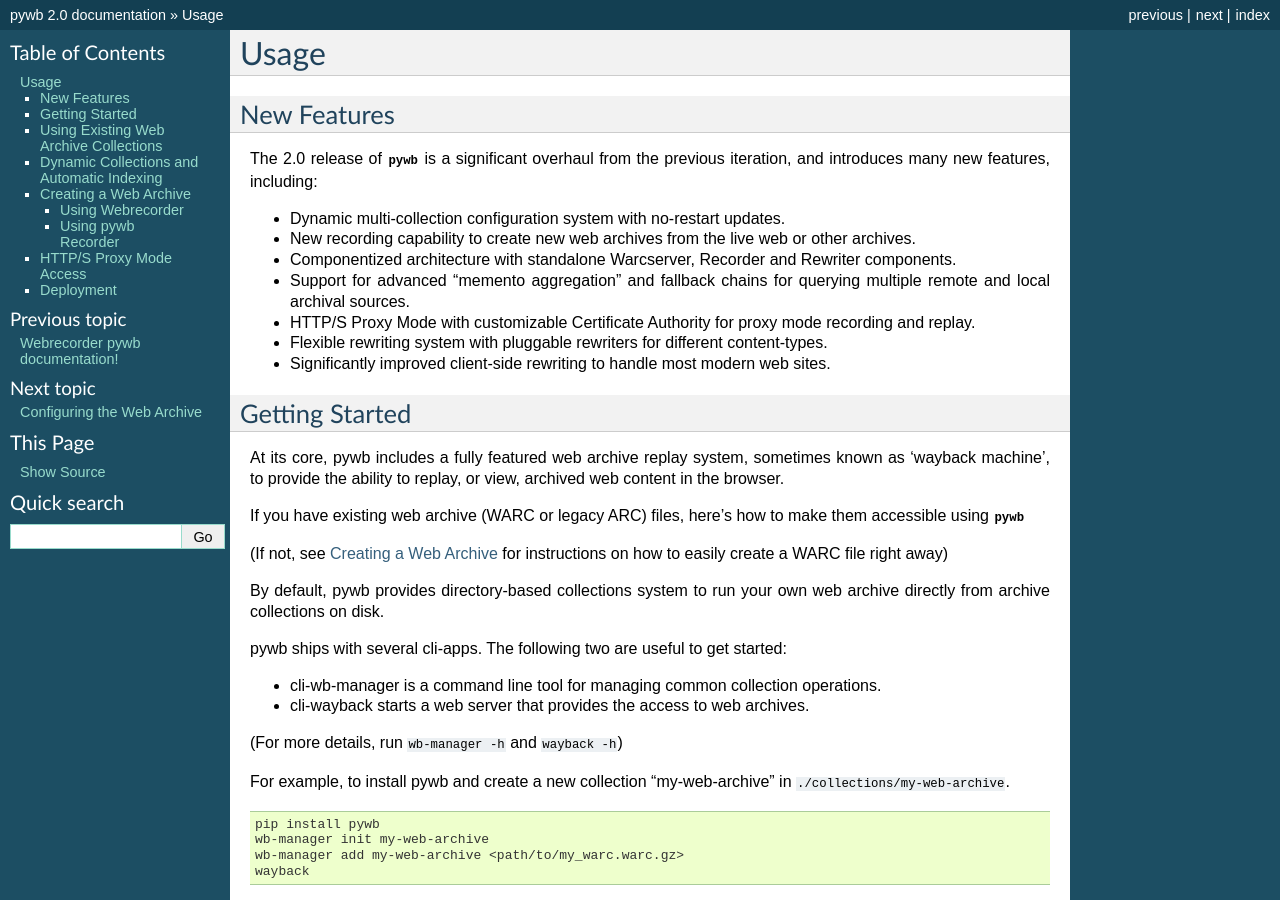
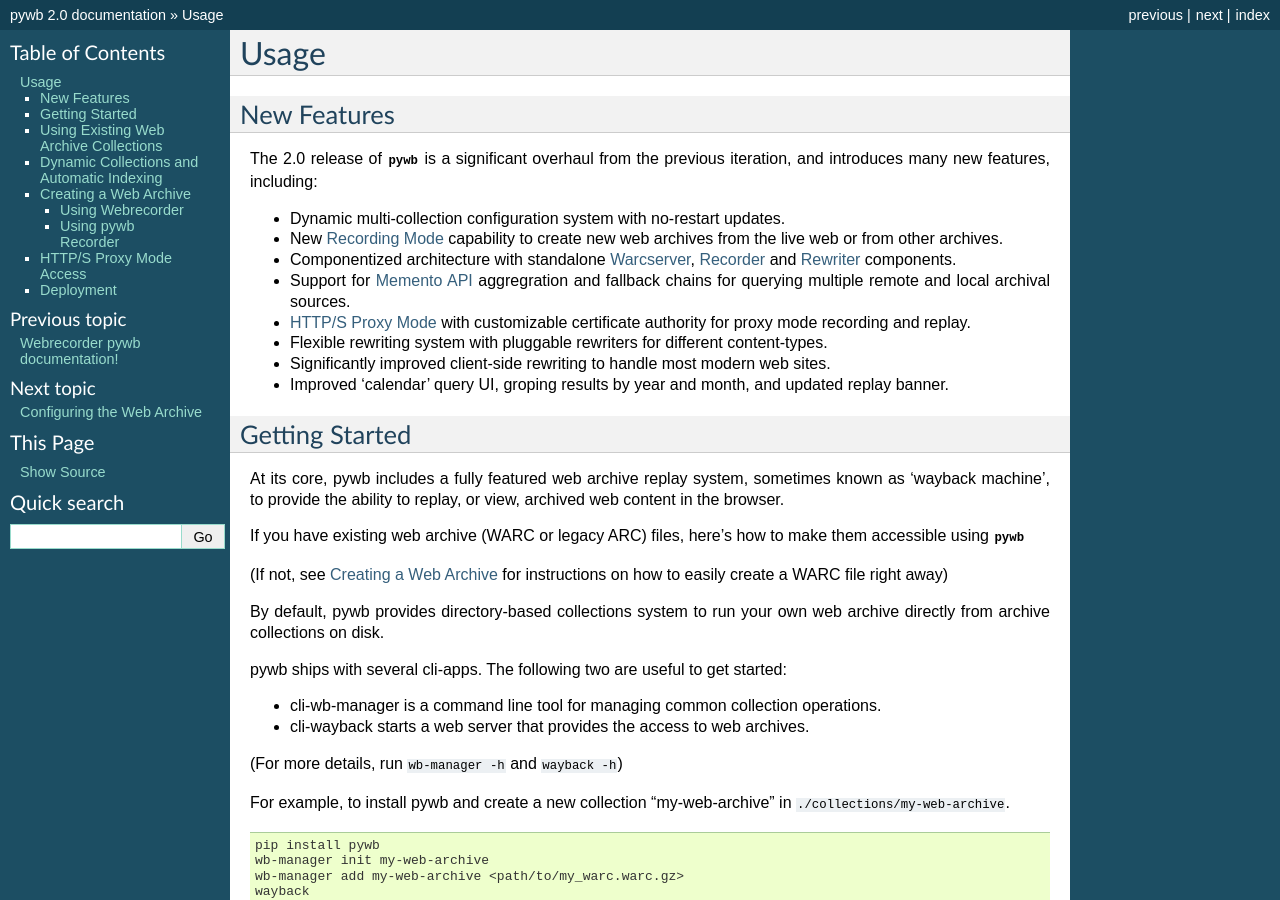
Before and after one commit to webrecorder/pywb, a Sphinx documentation site: the page built from docs/manual/usage.rst, in a window 1280 px wide and 900 px high. Built offline with Sphinx 7.4.7, drawn with Linux system fonts in a browser that asks for light colours; pages that are not in the unit, such as notebooks, are missing from menus.

Commit message:
README: update features list, contributing section, fix typo docs: update features list, add more links to other sections renaming: change 'ikreymer/pywb' -> 'webrecorder/pywb', add Rhizome to copyright statement Dockerfile: remove deprecated MAINTAINER, add 'ARG PYTHON' to support custom base python image

```diff
--- a/docs/manual/recorder.rst
+++ b/docs/manual/recorder.rst
@@ -1,3 +1,5 @@
+.. _recorder:
+
 Recorder
 ========
 
--- a/docs/manual/rewriter.rst
+++ b/docs/manual/rewriter.rst
@@ -1,3 +1,5 @@
+.. _rewriter:
+
 Rewriter
 ========
 
--- a/docs/manual/usage.rst
+++ b/docs/manual/usage.rst
@@ -10,17 +10,19 @@
 
 * Dynamic multi-collection configuration system with no-restart updates.
 
-* New recording capability to create new web archives from the live web or other archives.
+* New :ref:`recording-mode` capability to create new web archives from the live web or from other archives.
 
-* Componentized architecture with standalone Warcserver, Recorder and Rewriter components.
+* Componentized architecture with standalone :ref:`warcserver`, :ref:`recorder` and :ref:`rewriter` components.
 
-* Support for advanced "memento aggregation" and fallback chains for querying multiple remote and local archival sources.
+* Support for :ref:`memento-api` aggregration and fallback chains for querying multiple remote and local archival sources.
 
-* HTTP/S Proxy Mode with customizable Certificate Authority for proxy mode recording and replay.
+* :ref:`https-proxy` with customizable certificate authority for proxy mode recording and replay.
 
 * Flexible rewriting system with pluggable rewriters for different content-types.
 
 * Significantly improved client-side rewriting to handle most modern web sites.
+
+* Improved 'calendar' query UI, groping results by year and month, and updated replay banner.
 
 
 Getting Started
--- a/pywb/static/default_banner.js
+++ b/pywb/static/default_banner.js
@@ -1,7 +1,7 @@
 /*
-Copyright(c) 2013-2014 Ilya Kreymer. Released under the GNU General Public License.
+Copyright(c) 2013-2018 Rhizome and Ilya Kreymer. Released under the GNU General Public License.
 
-This file is part of pywb, https://github.com/ikreymer/pywb
+This file is part of pywb, https://github.com/webrecorder/pywb
 
     pywb is free software: you can redistribute it and/or modify
     it under the terms of the GNU General Public License as published by
--- a/pywb/static/vidrw.js
+++ b/pywb/static/vidrw.js
@@ -1,7 +1,7 @@
 /*
-Copyright(c) 2013-2014 Ilya Kreymer. Released under the GNU General Public License.
+Copyright(c) 2013-2018 Rhizome and Ilya Kreymer. Released under the GNU General Public License.
 
-This file is part of pywb, https://github.com/ikreymer/pywb
+This file is part of pywb, https://github.com/webrecorder/pywb
 
     pywb is free software: you can redistribute it and/or modify
     it under the terms of the GNU General Public License as published by
--- a/pywb/static/wb_frame.js
+++ b/pywb/static/wb_frame.js
@@ -1,7 +1,7 @@
 /*
-Copyright(c) 2013-2014 Ilya Kreymer. Released under the GNU General Public License.
+Copyright(c) 2013-2018 Rhizome and Ilya Kreymer. Released under the GNU General Public License.
 
-This file is part of pywb, https://github.com/ikreymer/pywb
+This file is part of pywb, https://github.com/webrecorder/pywb
 
     pywb is free software: you can redistribute it and/or modify
     it under the terms of the GNU General Public License as published by
```
Also changed, not shown: README.rst (+12 -16 lines), pywb/static/wombat.js (+4 -4 lines), 1 other file.
